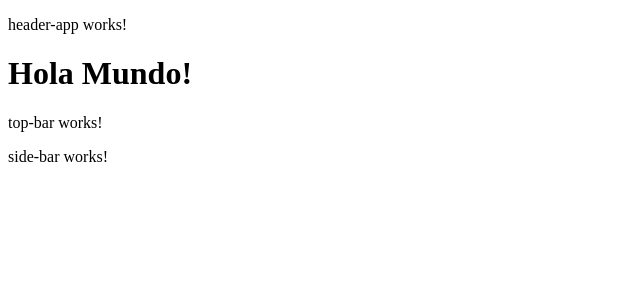
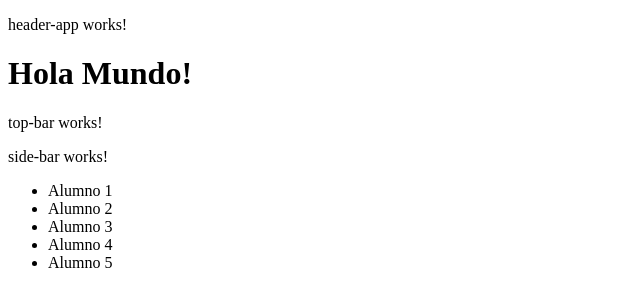
Before and after one commit to Drako01/angular__59435, an Angular app in the folder angular__59435/: page / in a window 1280 px wide. Shown: the top 306 px of the page, without its empty margins (0-640 px from the left). Built offline with nearby package versions, Linux system fonts and the light colour scheme.

Commit message:
Agregue una Page como Componente

```diff
--- a/angular__59435/src/app/app.component.html
+++ b/angular__59435/src/app/app.component.html
@@ -3,5 +3,6 @@
   <app-top-bar></app-top-bar>
   <app-side-bar></app-side-bar>
   <h1>Hola Mundo!</h1>
+  <app-students />
 </app-main-wapper>
 <router-outlet />
--- a/angular__59435/src/app/app.module.ts
+++ b/angular__59435/src/app/app.module.ts
@@ -7,6 +7,7 @@ import { TopBarComponent } from './components/top-bar/top-bar.component';
 import { SideBarComponent } from './components/side-bar/side-bar.component';
 import { MainWapperComponent } from './components/main-wapper/main-wapper.component';
 import { HeaderAppComponent } from './components/header-app/header-app.component';
+import { StudentsComponent } from './pages/students/students.component';
 
 @NgModule({
     declarations: [
@@ -14,7 +15,8 @@ import { HeaderAppComponent } from './components/header-app/header-app.component
         TopBarComponent,
         SideBarComponent,
         MainWapperComponent,
-        HeaderAppComponent
+        HeaderAppComponent,
+        StudentsComponent
     ],
     imports: [
         BrowserModule,
--- /dev/null
+++ b/angular__59435/src/app/pages/students/students.component.html
@@ -0,0 +1,9 @@
+<aside>
+  <ul>
+    <li>Alumno 1</li>
+    <li>Alumno 2</li>
+    <li>Alumno 3</li>
+    <li>Alumno 4</li>
+    <li>Alumno 5</li>
+  </ul>
+</aside>
```
Also changed, not shown: angular__59435/src/app/pages/students/students.component.ts (added, +10 -0 lines), angular__59435/src/app/pages/students/students.component.scss (added), 1 other file (tests, documents, lock files or other folders).
